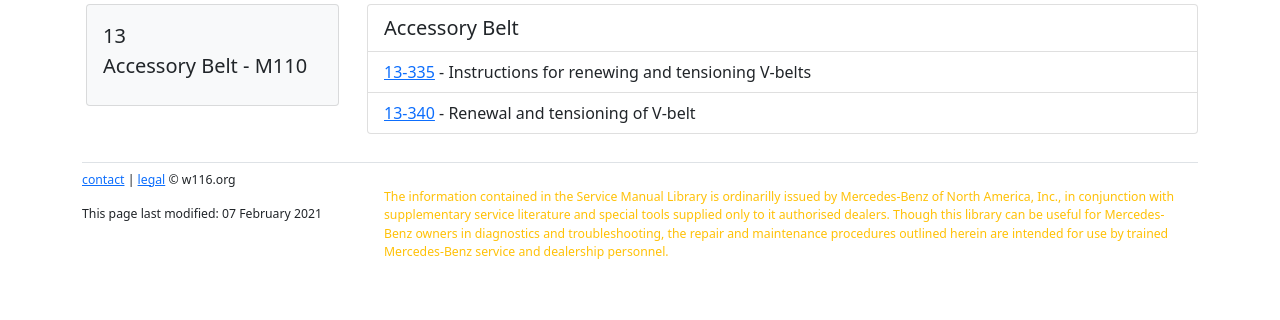
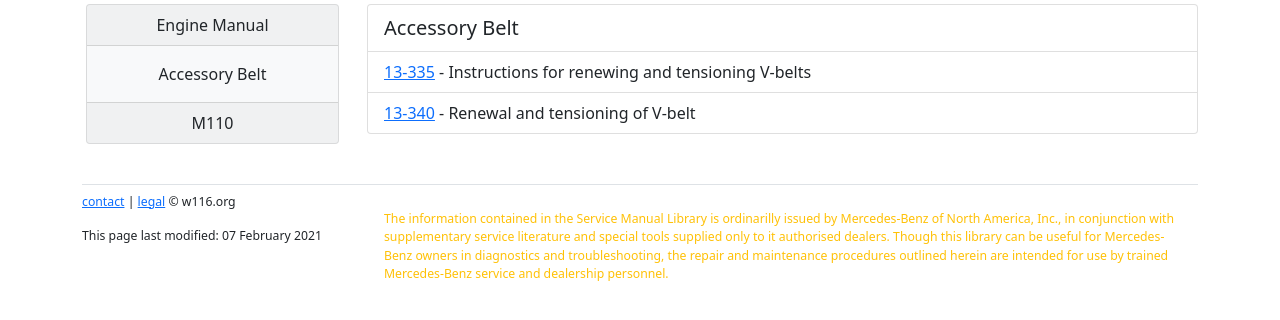
Before and after one commit to W116org/handbook, a Jekyll site: the page built from Engine/110/13AccessoryBelt.html, in a window 1280 px wide, cut to the strip 220-540 px from the top of the page. Built offline with Jekyll 4.4.1, drawn with Linux system fonts in a browser that asks for light colours; comment, search, counter and statistics services are not loaded.

Commit message:
Update 13AccessoryBelt.html

```diff
--- a/Engine/110/13AccessoryBelt.html
+++ b/Engine/110/13AccessoryBelt.html
@@ -8,10 +8,12 @@
 
 <div class="row">
   <div class="col-xs-12 col-md-3">
-    <div class="card text-dark bg-light mb-3 mx-1">
+    <div class="card text-center text-dark bg-light mb-3 mx-1">
+      <div class="card-header">Engine Manual</div>
       <div class="card-body">
-        <p class="card-title lead">13<br>Accessory Belt - M110</p>
+        <p class="card-text">Accessory Belt</p>
       </div>
+      <div class="card-footer">M110</div>
     </div>
   </div>
   <div class="col-xs-12 col-md-9">
```
